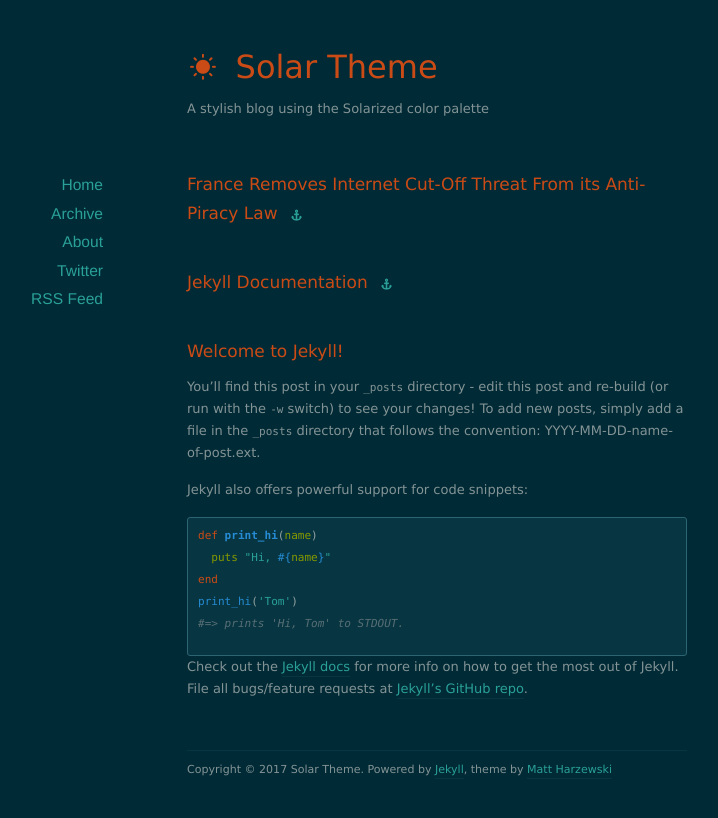
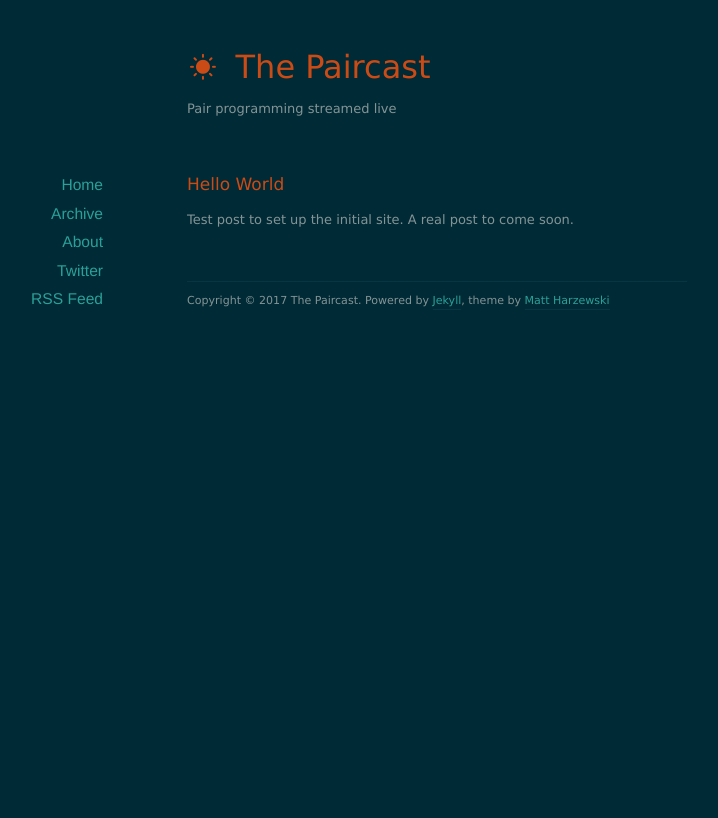
Before and after one commit to ThePaircast/thepaircast.github.io, a Jekyll site: the page built from index.html, in a window 1280 px wide. Shown: the top 818 px of the page, without its empty margins (203-921 px from the left). Built offline with Jekyll 4.4.1, drawn with Linux system fonts in a browser that asks for light colours; nearby versions of some CDN libraries; the list of posts is cut into pages by our own code.

Commit message:
Start to customize site away from what comes from the theme.

```diff
--- a/_config.yml
+++ b/_config.yml
@@ -1,6 +1,6 @@
-name: Solar Theme
-url: http://example.org
-description: A stylish blog using the Solarized color palette
+name: The Paircast
+url: http://www.thepaircast.com
+description: Pair programming streamed live
 
 permalink: /:year/:month/:day/:title/
 paginate: 10
--- a/_layouts/post.html
+++ b/_layouts/post.html
@@ -2,7 +2,6 @@
 layout: default
 ---
 <article class="post">
-
   {% if page.external-url %}
   <h1>
     <a href="{{ page.external-url }}">{{ page.title }}</a>
@@ -11,9 +10,6 @@
   {% else %}
   <h1><a href="{{ page.url }}">{{ page.title }}</a></h1>
   {% endif %}
-
   <div class="post-content">{{ content }}</div>
-
   <p class="meta">Posted on <span class="postdate">{{ page.date | date: "%b %d, %Y" }}</span></p>
-
 </article>
--- a/_posts/2013-06-05-france-removes-internet-cut-off.markdown
+++ /dev/null
@@ -1,6 +0,0 @@
----
-layout: post
-title:  "France Removes Internet Cut-Off Threat From its Anti-Piracy Law"
-date:   2013-06-05 20:33:11
-external-url: http://arstechnica.com/tech-policy/2013/06/france-removes-internet-cut-off-threat-from-its-anti-piracy-law/
----
--- a/_posts/2013-06-05-jekyll-documentation.markdown
+++ /dev/null
@@ -1,6 +0,0 @@
----
-layout: post
-title:  "Jekyll Documentation"
-date:   2013-06-05 20:03:11
-external-url: http://jekyllrb.com/docs/home/
----
--- a/_posts/2013-06-05-welcome-to-jekyll.markdown
+++ /dev/null
@@ -1,24 +0,0 @@
----
-layout: post
-title:  "Welcome to Jekyll!"
-date:   2013-06-05 17:06:25
-categories: jekyll update
----
-
-You'll find this post in your `_posts` directory - edit this post and re-build (or run with the `-w` switch) to see your changes!
-To add new posts, simply add a file in the `_posts` directory that follows the convention: YYYY-MM-DD-name-of-post.ext.
-
-Jekyll also offers powerful support for code snippets:
-
-{% highlight ruby %}
-def print_hi(name)
-  puts "Hi, #{name}"
-end
-print_hi('Tom')
-#=> prints 'Hi, Tom' to STDOUT.
-{% endhighlight %}
-
-Check out the [Jekyll docs][jekyll] for more info on how to get the most out of Jekyll. File all bugs/feature requests at [Jekyll's GitHub repo][jekyll-gh].
-
-[jekyll-gh]: https://github.com/mojombo/jekyll
-[jekyll]:    http://jekyllrb.com
--- /dev/null
+++ b/_posts/2017-08-05-hello-world.markdown
@@ -0,0 +1,8 @@
+---
+layout: post
+title:  "Hello World"
+date:   2017-08-05 11:11:00
+categories: hello-world
+---
+
+Test post to set up the initial site. A real post to come soon.
--- a/index.html
+++ b/index.html
@@ -1,6 +1,6 @@
 ---
 layout: default
-title: Solar Theme
+title: The Paircast
 ---
 
 {% for post in paginator.posts %}
```
Also changed, not shown: _layouts/default.html (+0 -28 lines), archives/index.html (indentation only), images/shakespeare.png (deleted). Lines whose indentation alone changed are shown as unchanged.
